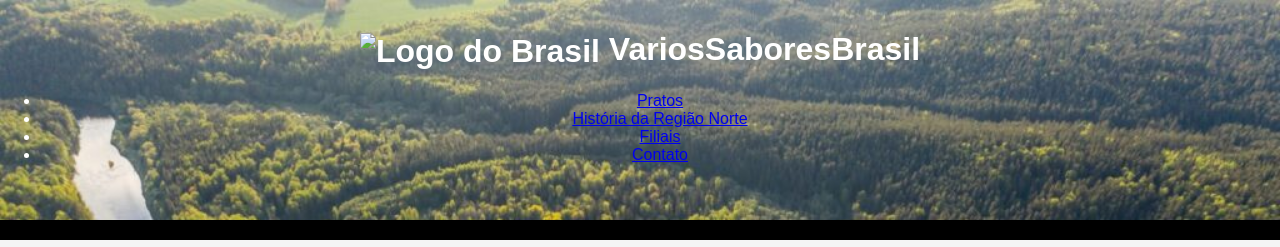
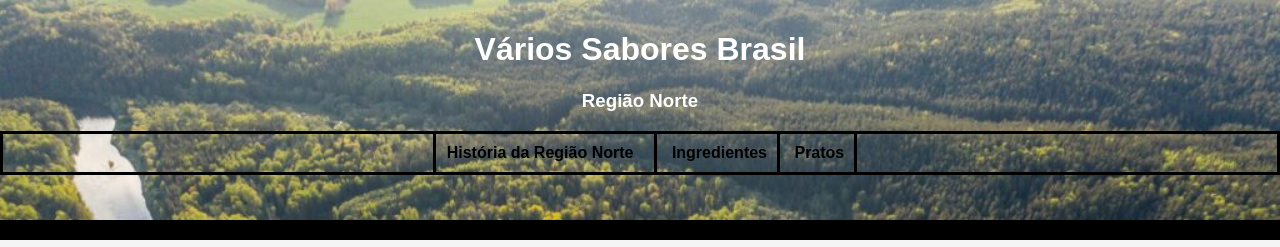
Before and after one commit to Ihmaid/Trabalho---Web0, a plain HTML site: page original/history.html in a window 1280 px wide. Shown: the top 247 px of the page. Drawn offline with Linux system fonts and the light colour scheme.

Commit message:
GABRIEL - Adicionando headers

```diff
--- a/original/history.html
+++ b/original/history.html
@@ -10,16 +10,17 @@
 
     <header>
         <h1><a href="index.html" class="title-link">
-            <img src="images/brasil.png" alt="Logo do Brasil" style="width: 50px; height: 50px; vertical-align: middle;">
-            VariosSaboresBrasil
-        </a>
+        Vários Sabores Brasil
+            </a>
         </h1>
-        <nav>
+        <h3><a>
+            Região Norte
+        </a></h3>
+        <nav class="menu">
             <ul>
+                <li><a class="hist-topic-menu" href="history.html">História da Região Norte </a></li>
+                <li><a href="filiais.html">Ingredientes</a></li>
                 <li><a href="pratos.html">Pratos</a></li>
-                <li><a href="history.html">História da Região Norte </a></li>
-                <li><a href="filiais.html">Filiais</a></li>
-                <li><a href="contato.html">Contato</a></li>
             </ul>
         </nav>
     </header>
```
Also changed, not shown: original/index.html (+1 -1 lines), original/pratos.html (+23 -0 lines).
